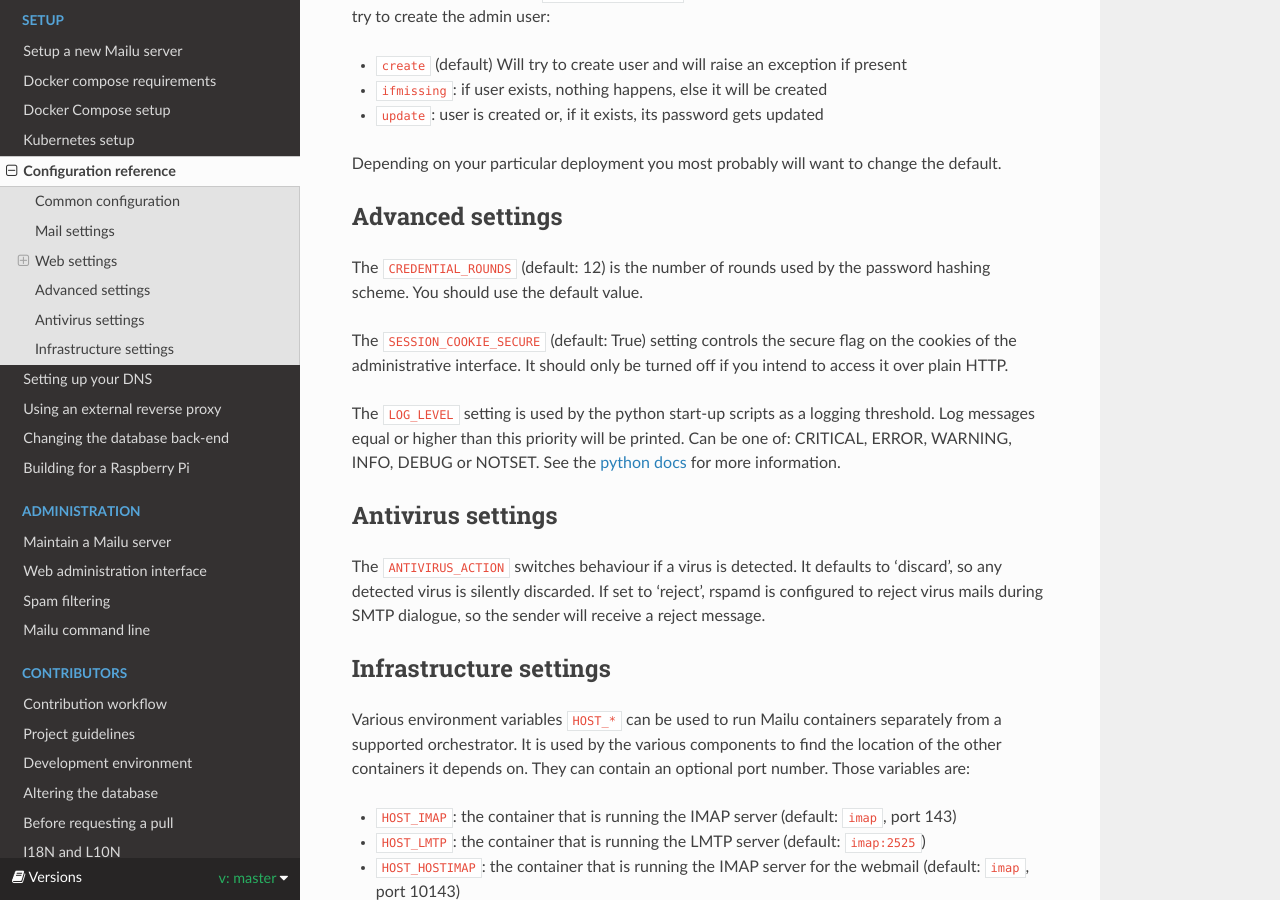
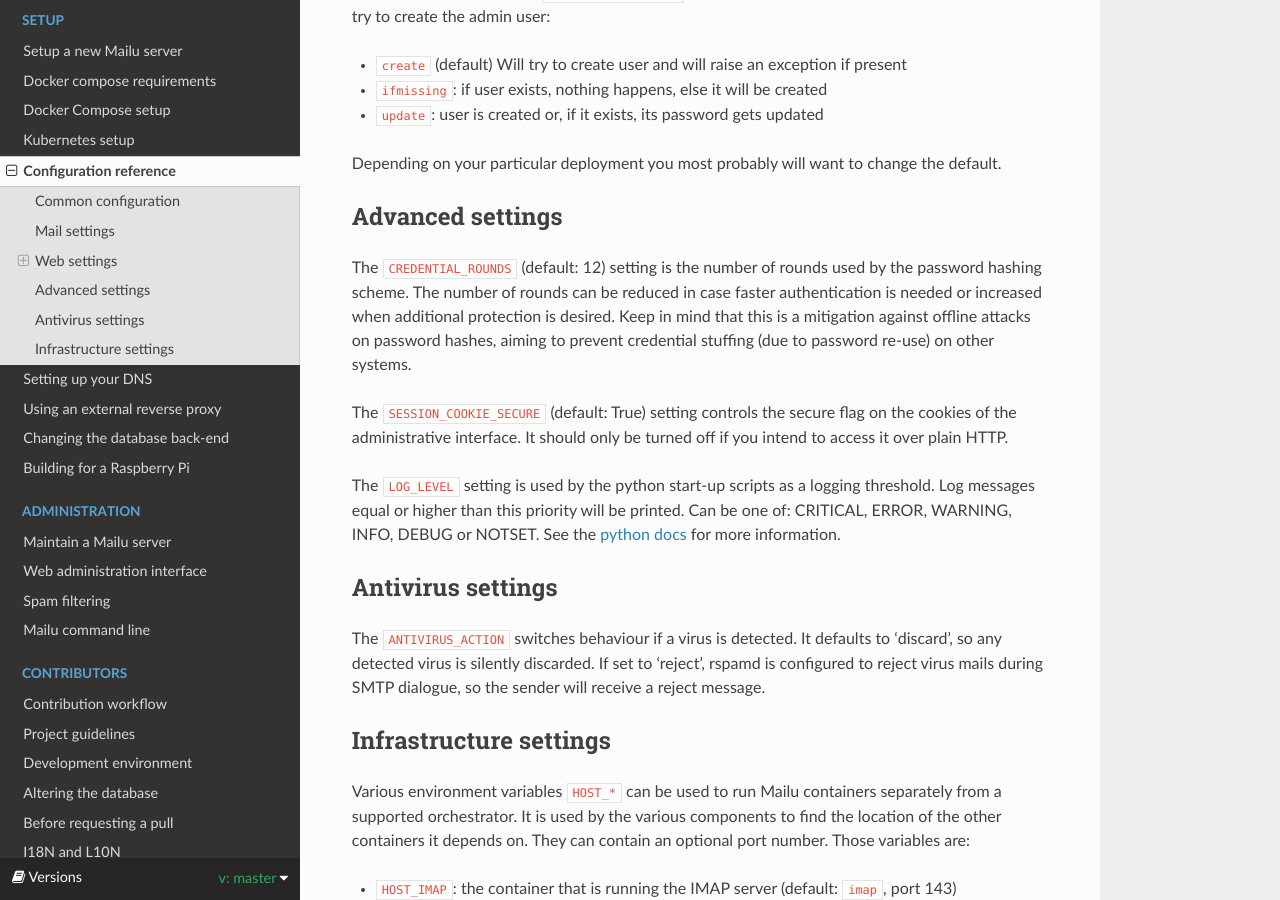
Before and after one commit to WillingDev0812/Mail-Management-Tool, a Sphinx documentation site: the page built from docs/configuration.rst, in a window 1280 px wide and 900 px high, scrolled down 2827 px. Built offline with Sphinx 7.4.7 and the Read the Docs theme 2.0.0, drawn with Linux system fonts in a browser that asks for light colours; formulas are drawn with MathJax 3.

Commit message:
Improve the description of CREDENTIAL_ROUNDS

```diff
--- a/docs/configuration.rst
+++ b/docs/configuration.rst
@@ -138,7 +138,7 @@ Depending on your particular deployment you most probably will want to change th
 Advanced settings
 -----------------
 
-The ``CREDENTIAL_ROUNDS`` (default: 12) is the number of rounds used by the password hashing scheme. You should use the default value.
+The ``CREDENTIAL_ROUNDS`` (default: 12) setting is the number of rounds used by the password hashing scheme. The number of rounds can be reduced in case faster authentication is needed or increased when additional protection is desired. Keep in mind that this is a mitigation against offline attacks on password hashes, aiming to prevent credential stuffing (due to password re-use) on other systems.
 
 The ``SESSION_COOKIE_SECURE`` (default: True) setting controls the secure flag on the cookies of the administrative interface. It should only be turned off if you intend to access it over plain HTTP.
 
```
